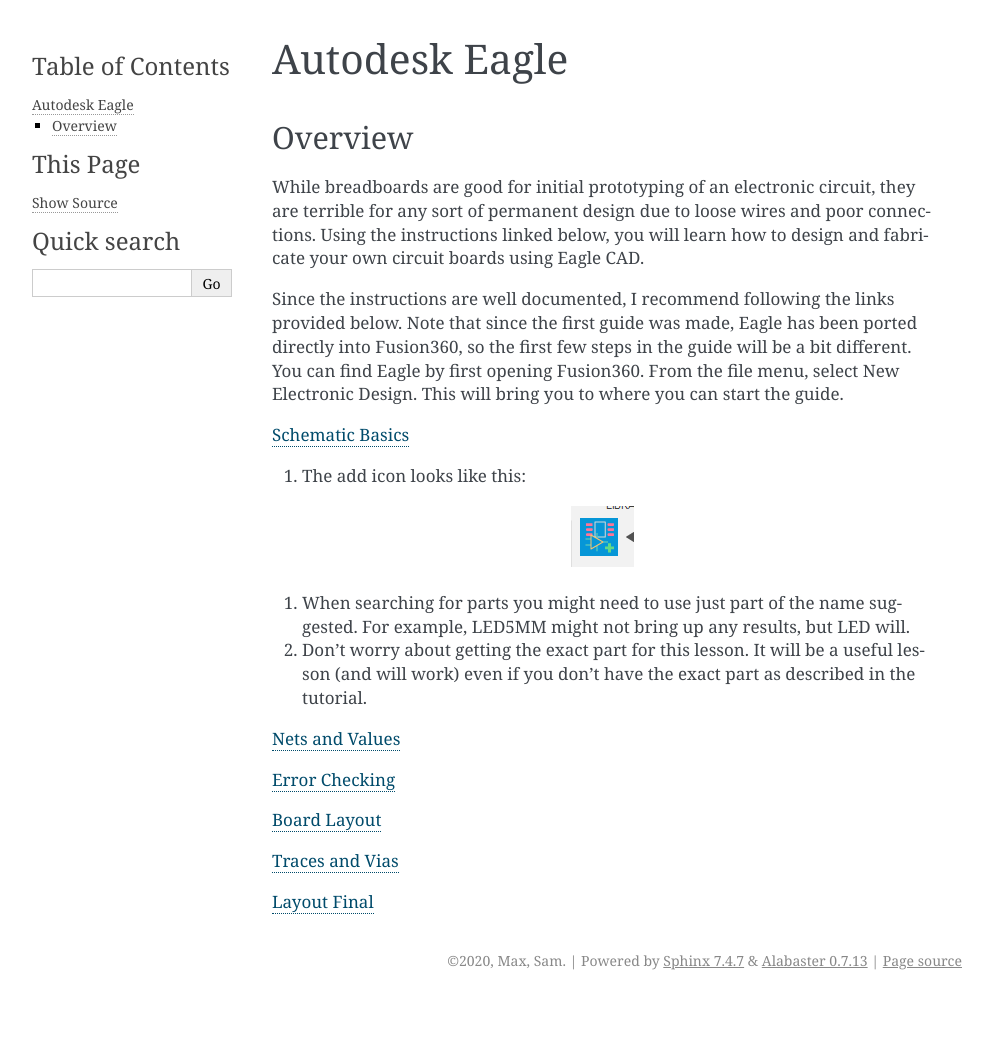
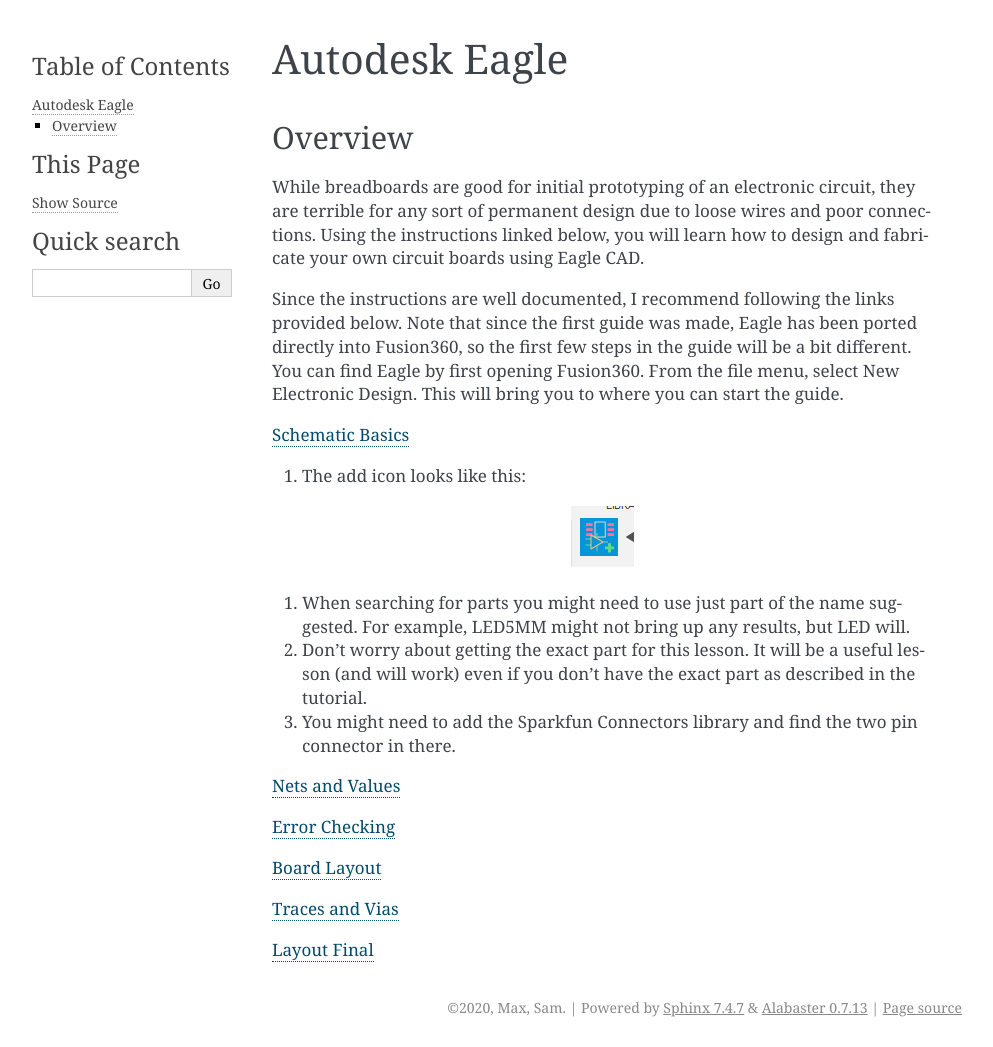
Before and after one commit to maxtkc/mvths-wiki, a Sphinx documentation site: the page built from docs/045-autodesk-eagle.rst, in a window 1280 px wide. Shown: the whole page, without its empty margins (148-1141 px from the left). Built offline with Sphinx 7.4.7, drawn with Linux system fonts in a browser that asks for light colours; pages that are not in the unit, such as notebooks, are missing from menus; before the commit the page ends 1000 px from its top, so only the background shows below that.

Commit message:
Update 045-autodesk-eagle.rst

```diff
--- a/docs/045-autodesk-eagle.rst
+++ b/docs/045-autodesk-eagle.rst
@@ -17,6 +17,7 @@
 #. When searching for parts you might need to use just part of the name suggested. For example, LED5MM might not bring up any results, but LED will.
 
 #. Don't worry about getting the exact part for this lesson. It will be a useful lesson (and will work) even if you don't have the exact part as described in the tutorial.
+#. You might need to add the Sparkfun Connectors library and find the two pin connector in there.
 
 `Nets and Values <https://www.autodesk.com/products/eagle/blog/schematic-basics-part-2-nets-and-values/>`__
 
```
